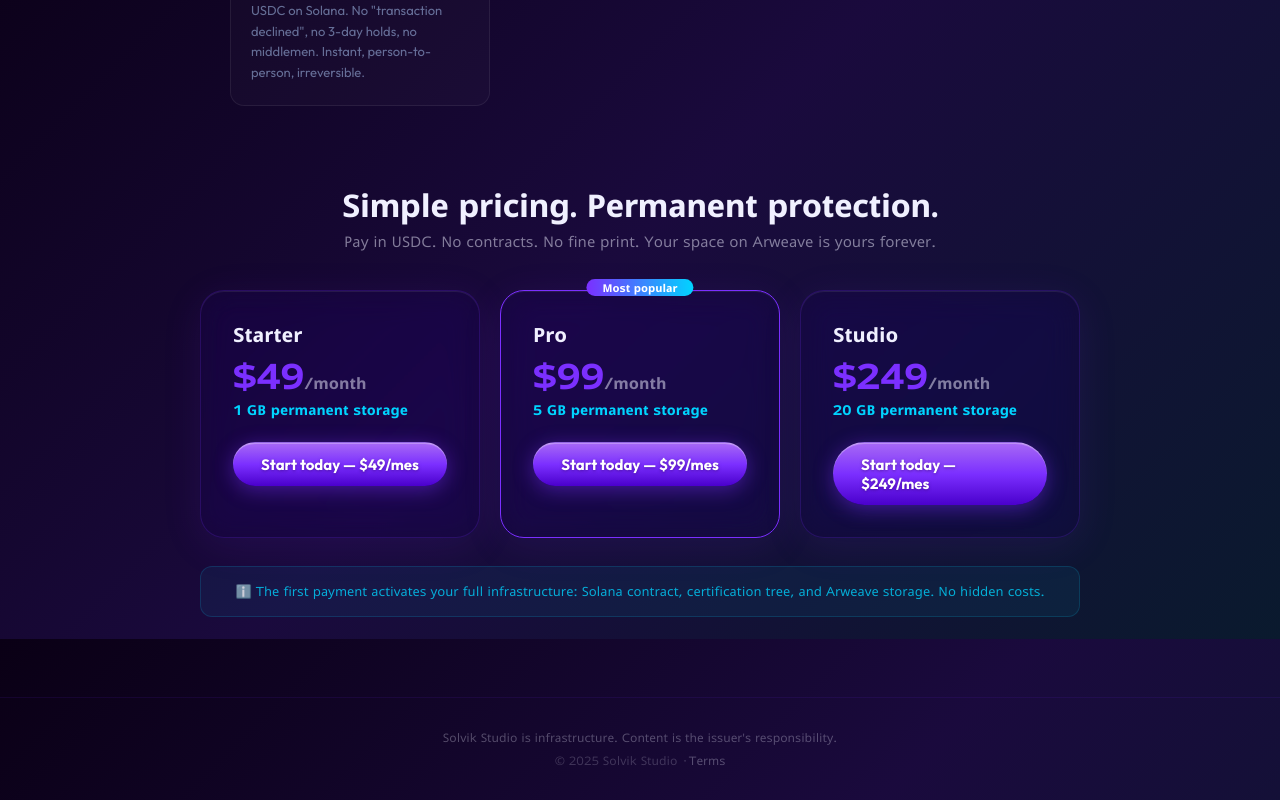
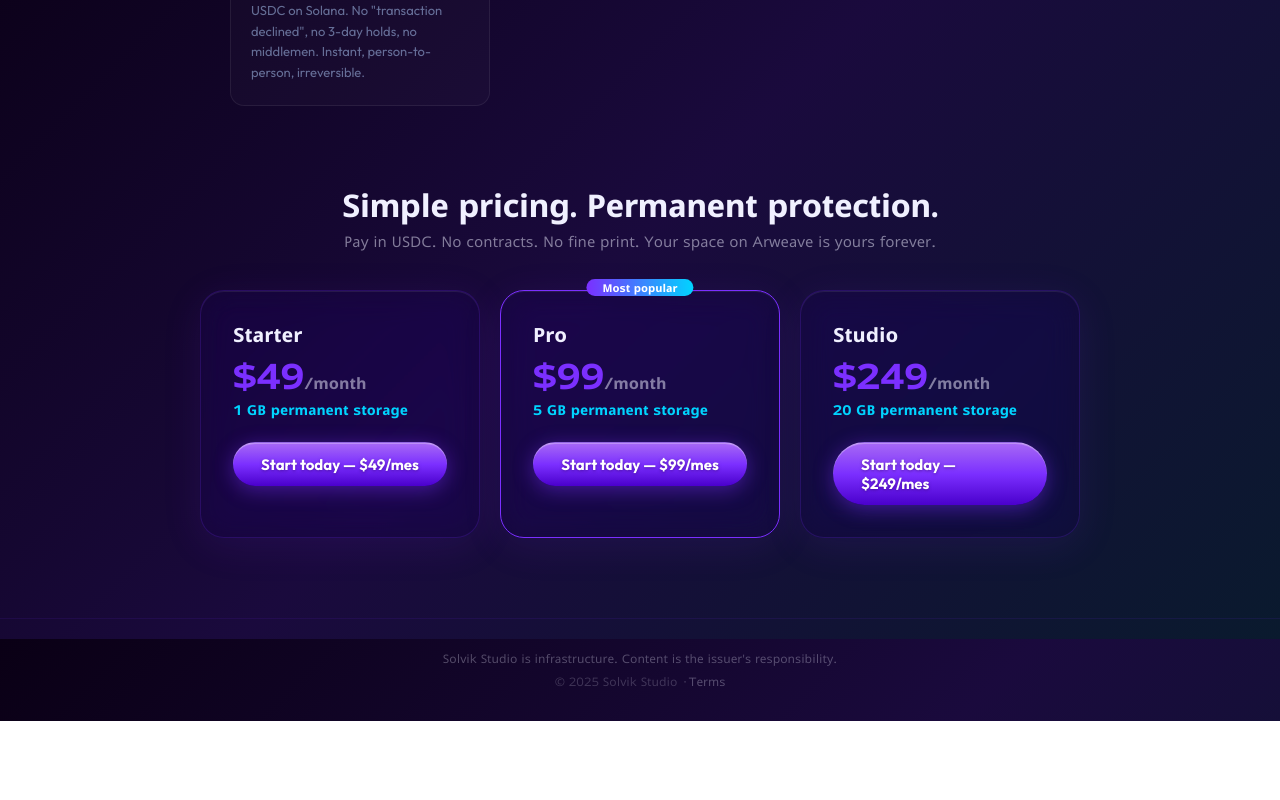
Before and after one commit to juan-dev-hub/solvik-siegl, a Next.js app: page / in a window 1280 px wide. Shown: the part 1761-2561 px from the top of the page. After the commit the page ends 2482 px from the top, so only its background shows below. Built offline with nearby package versions, Linux system fonts and the light colour scheme.

Commit message:
fix: eliminar leyenda 'primer pago activa infraestructura' de pricing
Co-Authored-By: Claude Sonnet 4.6 <noreply@anthropic.com>

```diff
--- a/app/page.tsx
+++ b/app/page.tsx
@@ -161,12 +161,6 @@ export default function LandingPage() {
           ))}
         </div>
 
-        {/* First payment note */}
-        <div style={{ background: 'rgba(0,212,255,0.06)', border: '1px solid rgba(0,212,255,0.15)', borderRadius: 12, padding: '14px 20px', textAlign: 'center' }}>
-          <p style={{ fontSize: 13, color: 'rgba(0,212,255,0.8)', fontFamily: 'Luna, sans-serif', lineHeight: 1.6 }}>
-            ℹ️ {t.landing.first_payment_note}
-          </p>
-        </div>
       </div>
 
       {/* Footer */}
```
